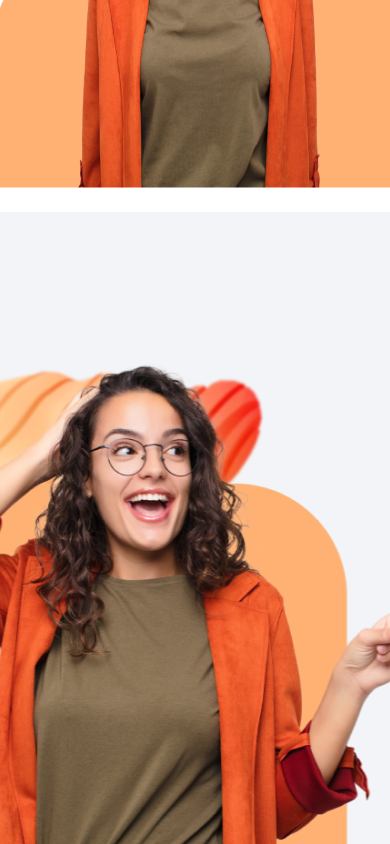
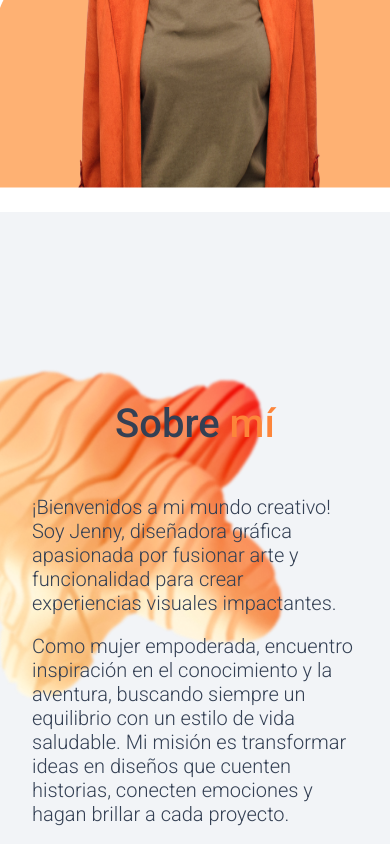
Before and after one commit to fabiangzvo/user-profile, a Next.js app: page / in a window 390 px wide. Shown: the part 680-1524 px from the top of the page. Built offline with nearby package versions, Linux system fonts and the light colour scheme.

Commit message:
add responsive design in about section

```diff
--- a/src/app/globals.css
+++ b/src/app/globals.css
@@ -43,3 +43,27 @@ body {
   background-repeat: no-repeat;
   background-size: cover;
 }
+
+@media (max-width: 1024px) {
+  .secondary-content {
+    width: 100%;
+    display: flex;
+    flex-direction: column;
+    align-items: center;
+    justify-content: center;
+    padding: 3rem 6rem 0rem 6rem;
+    min-height: 100vh;
+  }
+}
+
+@media (max-width: 640px) {
+  .secondary-content {
+    width: 100%;
+    display: flex;
+    flex-direction: column;
+    align-items: center;
+    justify-content: center;
+    padding: 3rem 2rem 0rem 2rem;
+    min-height: 100vh;
+  }
+}
--- a/src/components/about/index.tsx
+++ b/src/components/about/index.tsx
@@ -6,7 +6,13 @@ import styles from "./styles.module.css";
 function About(): JSX.Element {
   return (
     <div id="about" className="secondary-content">
-      <Image src="/about.png" alt="user" width={600} height={600} />
+      <Image
+        className={styles.image}
+        src="/about.png"
+        alt="user"
+        width={600}
+        height={600}
+      />
       <div className={styles.content}>
         <span className={styles.title}>
           Sobre&nbsp;<p className={styles.name}>mí</p>
--- a/src/components/about/styles.module.css
+++ b/src/components/about/styles.module.css
@@ -3,6 +3,14 @@
     display: flex;
     flex-direction: column;
     align-items: center;
+
+    @media (max-width: 1024px) {
+        top: 8em;
+        flex-wrap: wrap;
+        width: 100%;
+        order: 1;
+
+    }
 }
 
 .title {
@@ -21,4 +29,18 @@
     font-weight: 300;
     color: var(--font-light);
     font-size: 15pt;
+
+    @media (max-width: 640px) {
+        color: var(--font-secondary);
+    }
 }
+
+.image {
+    @media (max-width: 1024px) {
+        order: 2;
+    }
+
+    @media (max-width: 640px) {
+        display: none;
+    }
+}
```
